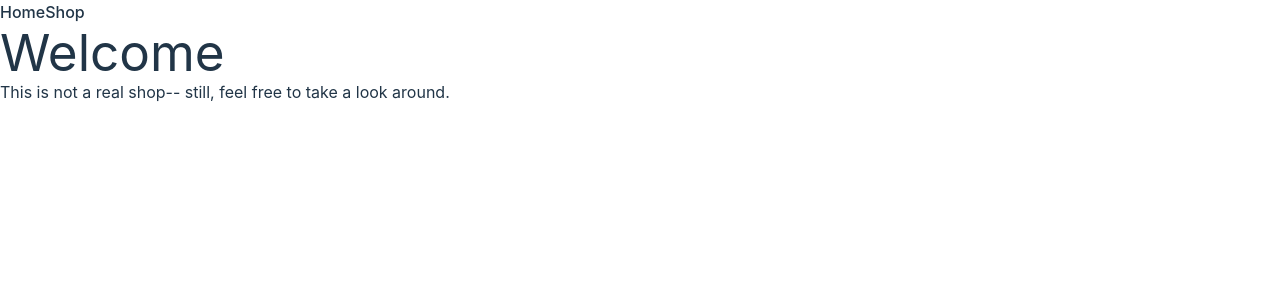
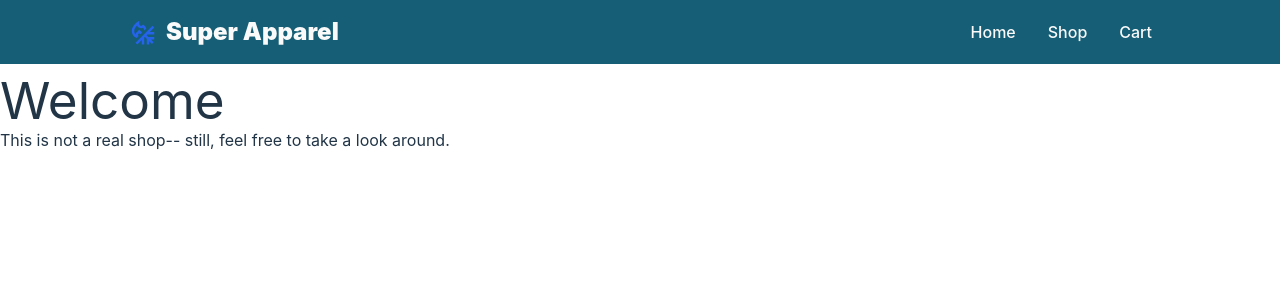
Before and after one commit to dee797/shopping_cart, a React (Vite) app: page / in a window 1280 px wide. Shown: the top 300 px of the page. Built offline with nearby package versions, Linux system fonts and the light colour scheme.

Commit message:
Create navbar with tailwind styles

```diff
--- a/src/App.jsx
+++ b/src/App.jsx
@@ -4,25 +4,28 @@ import { Link } from "react-router-dom";
 const App = () => {
 
   return (
-    <>
-      <div className="container">
-        <nav>
-          <ul className="flex">
-            <li>
-              <Link to="/">Home</Link>
-            </li>
-            <li>
-              <Link to="shop" data-testid="shopLink">Shop</Link>
-            </li>
-          </ul>
-        </nav>
+    <div className="flex flex-col w-full">
+      <header className="mb-2 px-4 bg-cyan-800">
+        <div className="relative mx-auto py-4 flex max-w-screen-lg flex-col sm:flex-row sm:items-center sm:justify-between">
+          <a className="flex items-center text-2xl font-black" href="/">
+            <span className="mr-2 text-3xl text-blue-600">
+              <svg xmlns="http://www.w3.org/2000/svg" aria-hidden="true" role="img" width="1em" height="1em" preserveAspectRatio="xMidYMid meet" viewBox="0 0 24 24"><path fill="currentColor" d="M6.925 16.875Q5.2 16.225 4.1 14.713Q3 13.2 3 11.25q0-1.975.938-3.513Q4.875 6.2 6 5.15q1.125-1.05 2.062-1.6L9 3v2.475q0 .625.45 1.062q.45.438 1.075.438q.35 0 .65-.15q.3-.15.5-.425L12 6q.95.55 1.625 1.35t1.025 1.8l-1.675 1.675q-.05-.6-.287-1.175q-.238-.575-.638-1.05q-.35.2-.738.287q-.387.088-.787.088q-1.1 0-1.987-.612Q7.65 7.75 7.25 6.725q-.95.925-1.6 2.062Q5 9.925 5 11.25q0 .775.275 1.462q.275.688.75 1.213q.05-.5.287-.938q.238-.437.588-.787L9 10.1l2.15 2.1q.05.05.1.125t.1.125l-1.425 1.425q-.05-.075-.087-.125q-.038-.05-.088-.1L9 12.925l-.7.7q-.125.125-.212.287q-.088.163-.088.363q0 .3.175.537q.175.238.45.363ZM9 10.1Zm0 0ZM7.4 22L6 20.6L19.6 7L21 8.4L17.4 12H21v2h-5.6l-.5.5l1.5 1.5H21v2h-2.6l2.1 2.1l-1.4 1.4l-2.1-2.1V22h-2v-4.6l-1.5-1.5l-.5.5V22h-2v-3.6Z" /></svg>
+            </span>
+            <span className="text-neutral-50">Super Apparel</span>
+          </a>
+          <nav aria-label="Header Navigation" className="peer-checked:block hidden pl-2 py-6 sm:block sm:py-0">
+            <ul className="flex flex-col gap-y-4 sm:flex-row sm:gap-x-8">
+              <li className=""><Link className="text-neutral-50 hover:text-neutral-200" to="/">Home</Link></li>
+              <li className=""><Link className="text-neutral-50 hover:text-neutral-200" to="shop">Shop</Link></li>
+              <li className=""><Link className="text-neutral-50 hover:text-neutral-200" to="/" >Cart</Link></li>
+            </ul>
+          </nav>
+        </div>
+      </header>
 
-
-        <h1>Welcome</h1>
-        <p>This is not a real shop-- still, feel free to take a look around.</p>
-
-      </div>
-    </>
+      <h1>Welcome</h1>
+      <p>This is not a real shop-- still, feel free to take a look around.</p>
+    </div>
   );
 };
 
```
